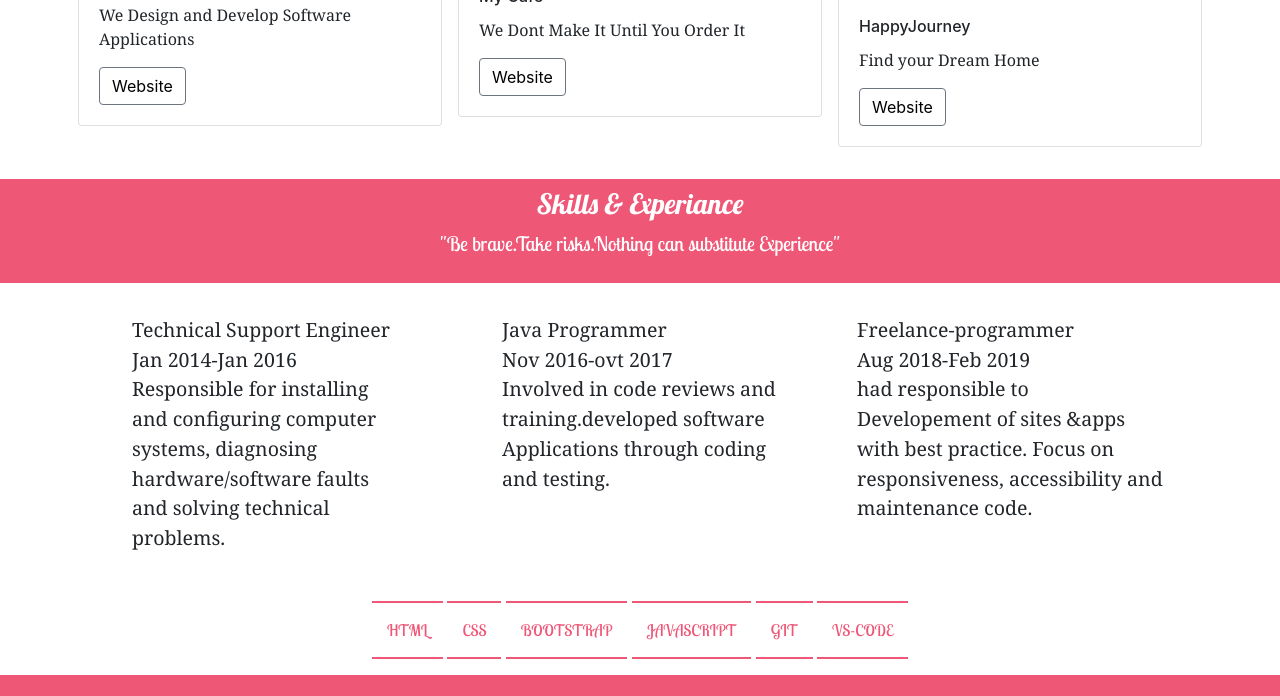
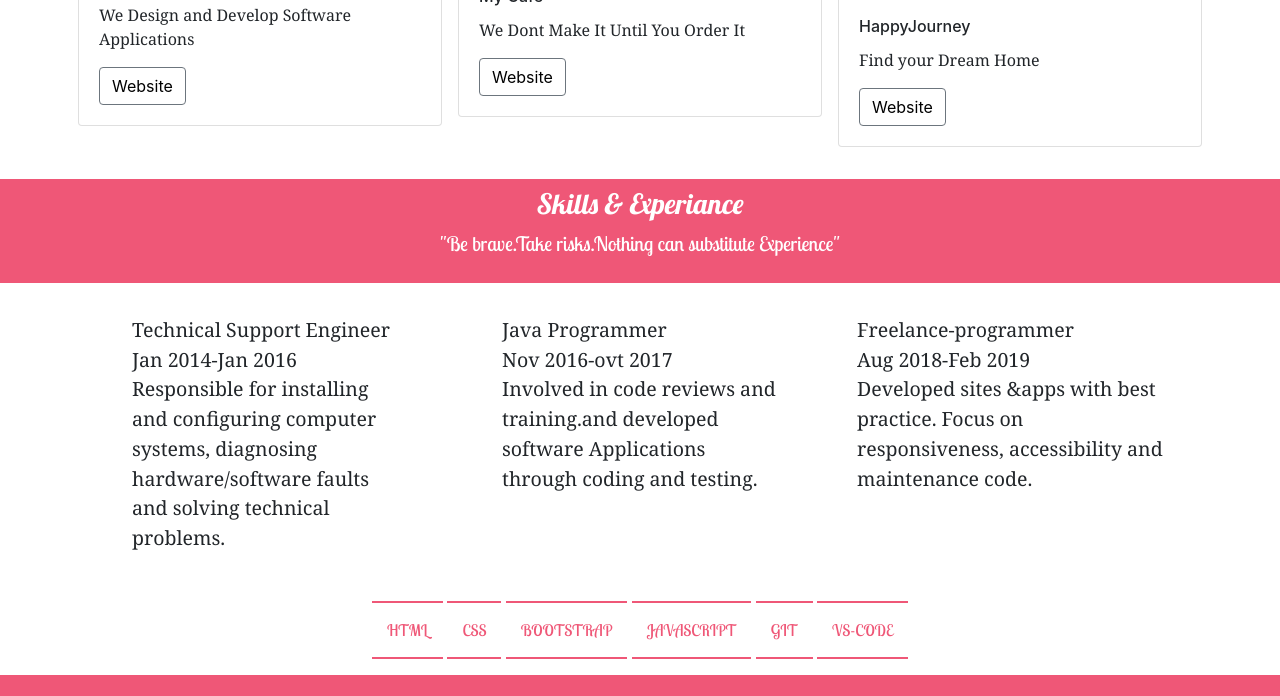
Before and after one commit to vijuvastrad/portfolio, a plain HTML site: page index.html in a window 1280 px wide. Shown: the part 1941-2637 px from the top of the page. Drawn offline with nearby package versions, Linux system fonts and the light colour scheme.

Commit message:
Add files via upload

```diff
--- a/index.html
+++ b/index.html
@@ -61,7 +61,7 @@
   <div class="about">
     <div class="about-text">
       <p>Hi I'm Viju, a Frontend Webdeveloper, I used to work as Technical support Eng and  Java programmer. Recently I fell in love with Frontend Development and I have built several website templates for small business, looking at a design I can convert it into a HTML CSS template with Pixel perfect precision. I use bootstrap very often so the turnaround of my project is very quick, I always use GIT to track my progress and files, as well to collaborate with other developers.
-        Currently I’m learning JavaScript and React, and I’m looking for position where I can pro-gress and challenge my skills.
+        Currently I’m learning JavaScript and React, and I’m looking for position where I can progress and challenge my skills.
     </div>
     <div class="image-box">
       <img src="img/mypic3.jpeg" alt="" class="image">
@@ -137,12 +137,12 @@
 
   <div class="col-md-4">
     <p class="exp-text">Java Programmer <br>
-    Nov 2016-ovt 2017 <br>Involved in code reviews and training.developed software Applications through coding and testing.</p>
+    Nov 2016-ovt 2017 <br>Involved in code reviews and training.and developed software Applications through coding and testing.</p>
 </div>
 
 <div class="col-md-4 p-0 m-0">
   <p class="exp-text1">Freelance-programmer<br>
-      Aug 2018-Feb 2019<br>had responsible to Developement of sites &apps with best practice. Focus on responsiveness, accessibility and maintenance code.
+      Aug 2018-Feb 2019<br>Developed  sites &apps with best practice. Focus on responsiveness, accessibility and maintenance code.
   </p>
 </div>
 </div>
```
